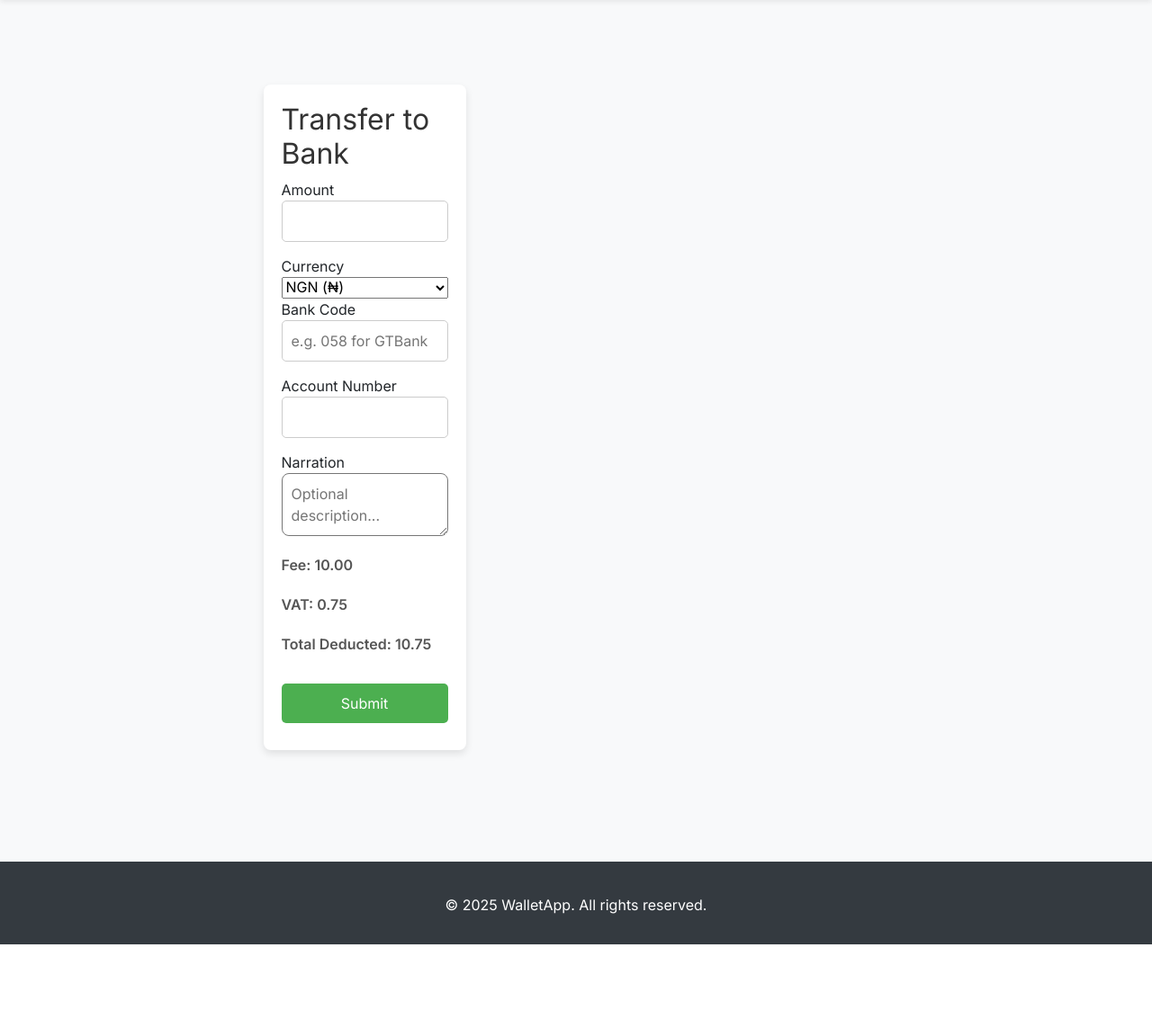
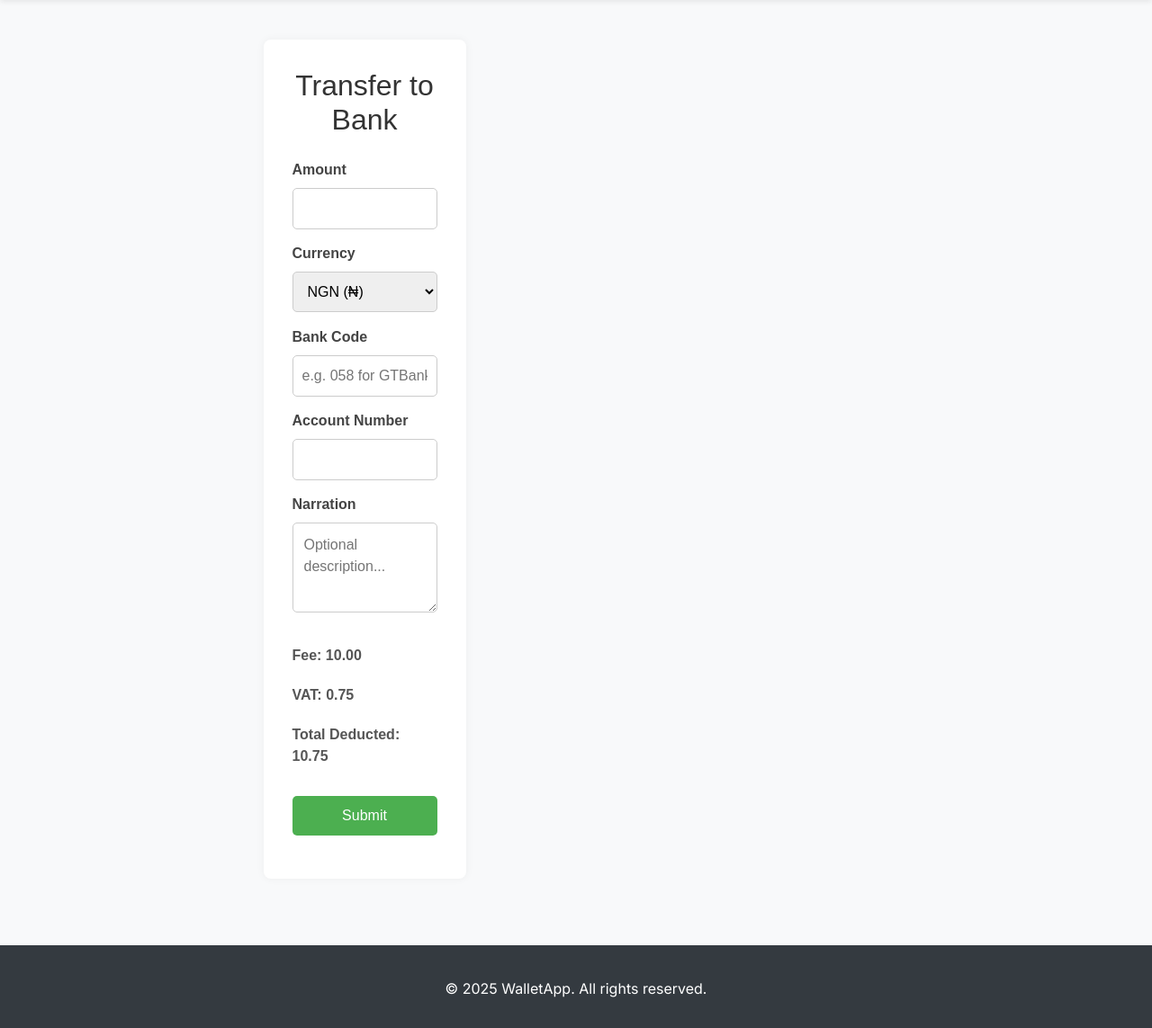
Before and after one commit to Chibello/verai, a Django app: page /send-to-bank2/ in a window 1280 px wide. Shown: the part 106-1249 px from the top of the page at 90% size. Before the commit the page ends 1156 px from the top, so only its background shows below. Run offline with Django 5.2, Linux system fonts and the light colour scheme; a user stored in the database is signed in.

Commit message:
Update send_to_bank2.html

```diff
--- a/wallet_pro/wallet/templates/wallet/send_to_bank2.html
+++ b/wallet_pro/wallet/templates/wallet/send_to_bank2.html
@@ -6,7 +6,78 @@
 
 {% block content %}
 <style>
-    /* ... keep your existing styles ... */
+    .form-container {
+        max-width: 500px;
+        margin: auto;
+        background: #fff;
+        padding: 2rem;
+        box-shadow: 0 0 10px rgba(0,0,0,0.05);
+        border-radius: 8px;
+        font-family: Arial, sans-serif;
+    }
+
+    h2 {
+        text-align: center;
+        color: #333;
+        margin-bottom: 1.5rem;
+    }
+
+    label {
+        display: block;
+        margin-bottom: 0.5rem;
+        font-weight: 600;
+        color: #444;
+    }
+
+    input, textarea, select, button {
+        width: 100%;
+        padding: 0.75rem;
+        margin-bottom: 1rem;
+        border: 1px solid #ccc;
+        border-radius: 5px;
+        font-size: 1rem;
+        box-sizing: border-box;
+    }
+
+    textarea {
+        resize: vertical;
+        min-height: 100px;
+    }
+
+    button {
+        background-color: #4CAF50;
+        color: white;
+        border: none;
+        cursor: pointer;
+        transition: background-color 0.3s ease;
+    }
+
+    button:hover {
+        background-color: #45a049;
+    }
+
+    .message {
+        text-align: center;
+        font-weight: 600;
+    }
+
+    .error {
+        color: #e74c3c;
+    }
+
+    .success {
+        color: #27ae60;
+    }
+
+    @media (max-width: 600px) {
+        .form-container {
+            padding: 1rem;
+        }
+
+        input, textarea, button {
+            font-size: 1rem;
+        }
+    }
 </style>
 
 <div class="form-container">
```
